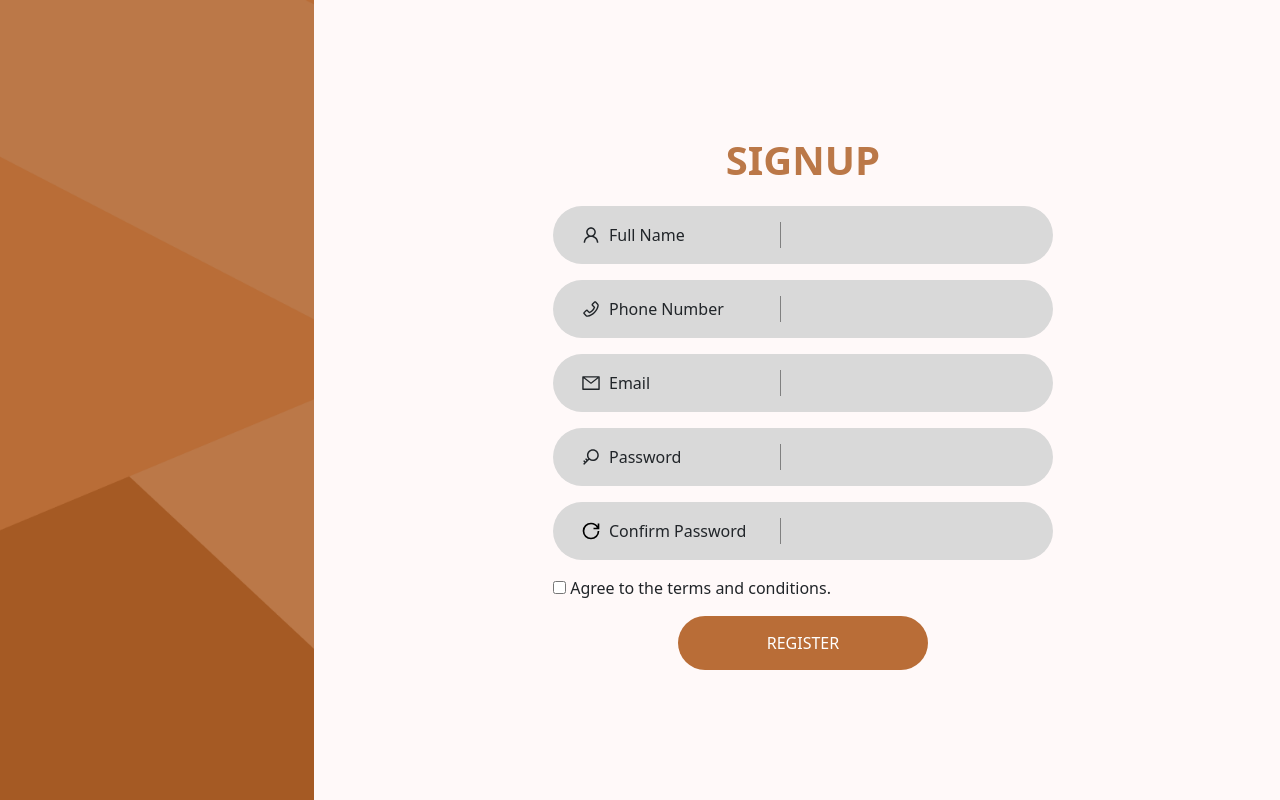
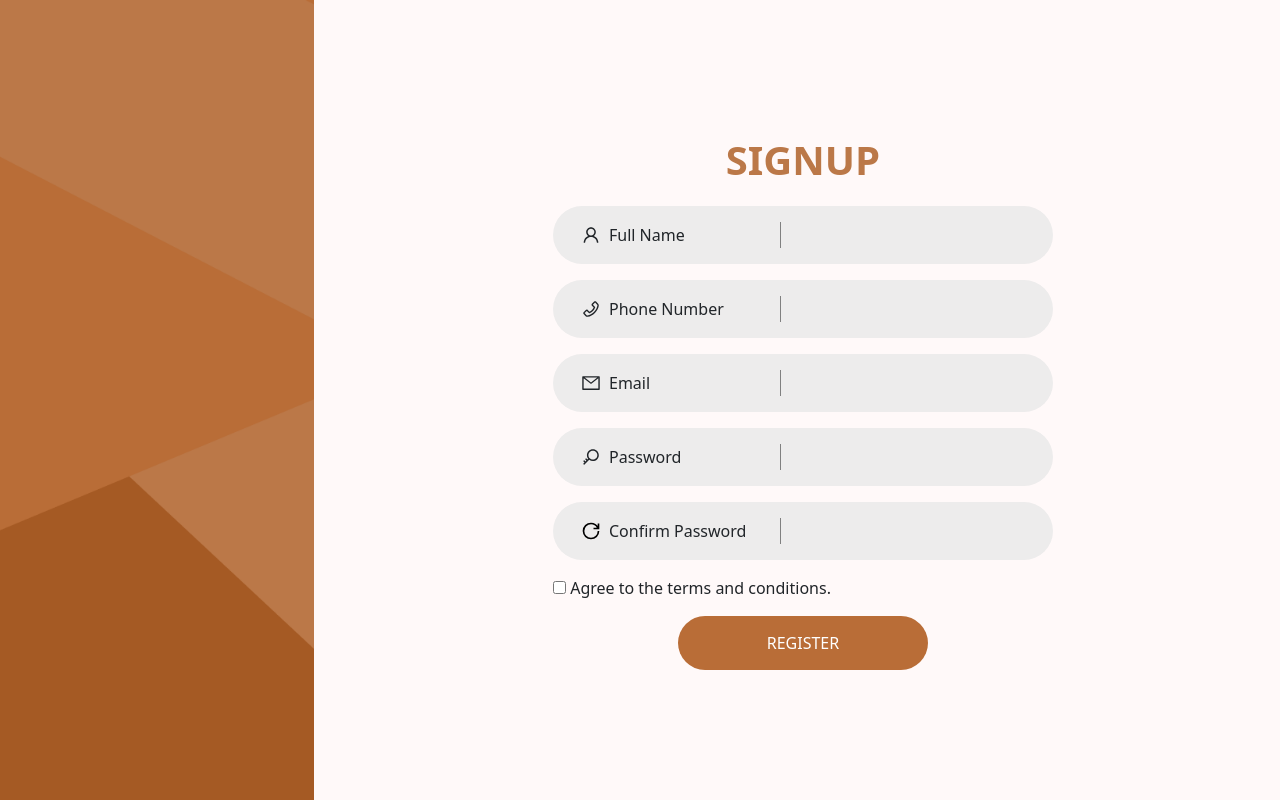
Before and after one commit to M-Muhammad-Faraz/antiproxy, a React (Create React App) app: page /teacher-register in a window 1280 px wide. Built offline with nearby package versions, Linux system fonts and the light colour scheme.

Commit message:
Completed Validation
Some Flaw in confirm Pass

```diff
--- a/package.json
+++ b/package.json
@@ -6,6 +6,7 @@
     "@testing-library/jest-dom": "^5.16.5",
     "@testing-library/react": "^13.4.0",
     "@testing-library/user-event": "^13.5.0",
+    "axios": "^1.2.1",
     "firebase": "^9.15.0",
     "react": "^18.2.0",
     "react-dom": "^18.2.0",
--- a/src/components/teacher/TeacherSignupField.js
+++ b/src/components/teacher/TeacherSignupField.js
@@ -1,22 +1,33 @@
-import React from "react";
+import React, { useState } from "react";
 import classes from "./TeacherSignupField.module.css";
-import { AiOutlineUser, AiOutlineLine } from "react-icons/ai";
-const TeacherSignupField = ({ title, icon, handler }) => {
+import { GrClose } from "react-icons/gr";
+const TeacherSignupField = ({ title, icon, handler, type, validator }) => {
+  const [isValid, setIsValid] = useState(true);
   return (
-    <div className={classes.customInput + " mb-3 row  p-3 "}>
+    <div
+      className={
+        isValid
+          ? classes.customInput + " mb-3 row  p-3 "
+          : classes.customInput + " mb-3 row  p-3 " + classes.err
+      }
+    >
       <div className="col-5 d-flex align-items-center">
         {icon}
         <label>{title}</label>
       </div>
       <div className="col-7 d-flex align-items-center">
         <div className={classes.line + " me-1"}></div>
+
         <input
-          type="text"
+          type={type}
+          required
           className={classes.inp}
           onChange={(e) => {
             handler(e.target.value);
+            setIsValid(validator(e.target.value));
           }}
         />
+        {isValid ? null : <GrClose className={classes.svgs} />}
       </div>
     </div>
   );
--- a/src/components/teacher/TeacherSignupField.module.css
+++ b/src/components/teacher/TeacherSignupField.module.css
@@ -1,14 +1,22 @@
 .customInput {
-  background-color: #d9d9d9;
+  background-color: #edecec;
   margin: auto;
   border-radius: 50px;
   width: 500px;
 }
 
 .inp {
-  background-color: #d9d9d9;
+  flex: 1;
+  background-color: #edecec;
   border: none;
   padding-left: 10px;
   border-left: 1px solid grey;
   outline: none;
 }
+
+.err {
+  border: 1px solid red;
+}
+.svgs path {
+  stroke: red;
+}
--- a/src/index.css
+++ b/src/index.css
@@ -1,3 +1,6 @@
 body {
   background-color: #fff9f9;
 }
+.mainInpColor {
+  background-color: #edecec;
+}
--- a/src/pages/admin/AdminLogin.module.css
+++ b/src/pages/admin/AdminLogin.module.css
@@ -14,7 +14,7 @@
 .footer {
 }
 .customInput {
-  background-color: #d9d9d9;
+  background-color: #edecec;
   padding: 10px 10px;
   border-radius: 25px;
 }
--- a/src/pages/teacher/TeacherSignup.js
+++ b/src/pages/teacher/TeacherSignup.js
@@ -16,8 +16,55 @@ const TeacherSignup = () => {
   const [email, setEmail] = useState("");
   const [pass, setPass] = useState("");
   const [cPass, setCPass] = useState("");
+  const [errMsg, setErrMsg] = useState("");
+  const [err, setErr] = useState(false);
+  const [loading, setLoading] = useState(false);
+
+  const NameValidator = (value) => {
+    console.log(value);
+    if (value.length >= 3) {
+      return true;
+    } else {
+      return false;
+    }
+  };
+  const PhoneValidator = (value) => {
+    if (value >= 11) {
+      return true;
+    } else {
+      return false;
+    }
+  };
+  const EmailValidator = (value) => {
+    if (/^\w+([\.-]?\w+)*@\w+([\.-]?\w+)*(\.\w{2,3})+$/.test(value)) {
+      return true;
+    } else {
+      return false;
+    }
+  };
+  const PasswordValidator = (value) => {
+    if (value.length > 8) {
+      return true;
+    } else {
+      return false;
+    }
+  };
+  const CpassValidator = (value) => {
+    if (value == pass) {
+      return true;
+    } else {
+      return false;
+    }
+  };
 
   const handleSubmit = () => {
+    if (
+      NameValidator(fullName) &&
+      PhoneValidator(phoneNo) &&
+      EmailValidator(email) &&
+      PasswordValidator(pass) &&
+      CpassValidator(cPass)
+    ) {
       const creds = {
         teacher_name: fullName,
         teacher_phone: phoneNo,
@@ -25,6 +72,9 @@ const TeacherSignup = () => {
         teacher_password: pass,
       };
       console.log(creds);
+    } else {
+      console.log("Fill all blanks correctly first");
+    }
   };
 
   return (
@@ -37,26 +87,36 @@ const TeacherSignup = () => {
             title={"Full Name"}
             icon={<AiOutlineUser className="me-2" size={20} />}
             handler={setFullname}
+            validator={NameValidator}
+            type={"text"}
           />
           <TeacherSignupField
             title={"Phone Number"}
             icon={<AiOutlinePhone className="me-2" size={20} />}
             handler={setPhoneNo}
+            type={"text"}
+            validator={PhoneValidator}
           />
           <TeacherSignupField
             title={"Email"}
             icon={<AiOutlineMail className="me-2" size={20} />}
             handler={setEmail}
+            type="email"
+            validator={EmailValidator}
           />
           <TeacherSignupField
             title={"Password"}
             icon={<AiOutlineKey className="me-2" size={20} />}
             handler={setPass}
+            type="password"
+            validator={PasswordValidator}
           />
           <TeacherSignupField
             title={"Confirm Password"}
             icon={<GrPowerReset className="me-2" size={20} />}
             handler={setCPass}
+            type={"password"}
+            validator={CpassValidator}
           />
           <div className={classes.check}>
             <input type="checkbox" />{" "}
--- a/src/pages/teacher/TeacherSignup.module.css
+++ b/src/pages/teacher/TeacherSignup.module.css
@@ -19,6 +19,9 @@
   color: white;
   border-radius: 50px;
 }
+.customBtn:hover {
+  background-color: #b96d37e3;
+}
 .heading1 {
   font-weight: 600;
   font-size: 40px;
```
Also changed, not shown: 1 other file (tests, documents, lock files or other folders). Lines whose indentation alone changed are shown as unchanged.
